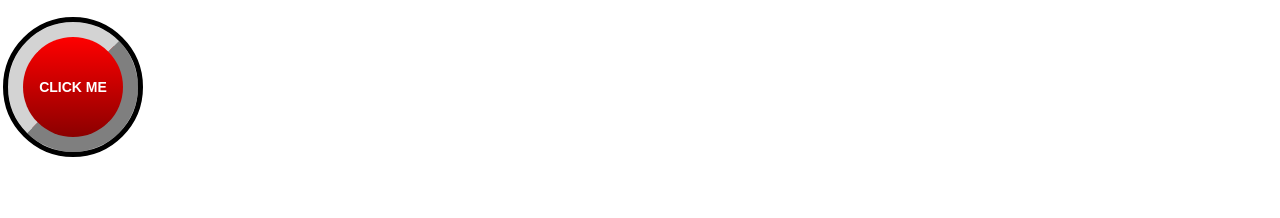
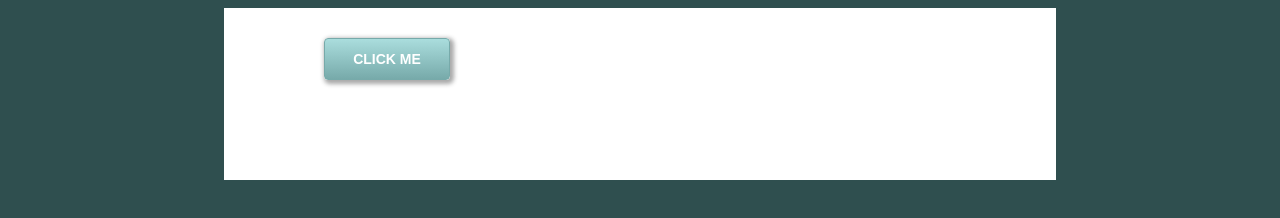
Before and after one commit to g-uberman/ninja-css-course, a plain HTML site: page index.html in a window 1280 px wide. Drawn offline with Linux system fonts and the light colour scheme.

Commit message:
box-shadow

```diff
--- a/css/syntax.css
+++ b/css/syntax.css
@@ -1,30 +1,25 @@
 .button{
-    display: inline-block;
+    display: block;
     width: 100px;
-    height: 100px;
-    border: 15px lightgrey outset;
-    outline: 5px solid black;
-    border-radius: 50%;
-    text-align: center;
-    color: white;
-    text-transform: uppercase;
-    font-size: 14px;
+    padding: 12px;
+    border: 1px solid #77aaaa;
     font-family: arial;
     font-weight: bold;
     text-transform: uppercase;
+    color: #fff;
     font-size: 14px;
-    font-family: arial;
-    font-weight: bold;
-    line-height: 100px;
-    background-color: red;
-    background: -moz-linear-gradient(top, red 0%, darkred 100%);
-    background: -webkit-linear-gradient(top, red 0%, darkred 100%);
-    background: linear-gradient(top, red 0%, darkred 100%);
+    text-align: center;
+    border-radius: 4px;
+    background: #aadddd;
+    background: -moz-linear-gradient(top, #aadddd 0%, #77aaaa 100%);
+    background: -webkit-linear-gradient(top, #aadddd 0%, #77aaaa 100%);
+    background: linear-gradient(top, #aadddd 0%, #77aaaa 100%);
+    box-shadow: 2px 2px 4px 2px rgba(40,40,40,0.4);
 }
 
 .button:hover{
-    background-color: darkred;
-    background: -moz-linear-gradient(bottom, red 0%, darkred 100%);
-    background: -webkit-linear-gradient(bottom, red 0%, darkred 100%);
-    background: linear-gradient(bottom, red 0%, darkred 100%);
+        background: #77aaaa;
+        background: -moz-linear-gradient(bottom, #aadddd 0%, #77aaaa 100%);
+        background: -webkit-linear-gradient(bottom, #aadddd 0%, #77aaaa 100%);
+        background: linear-gradient(bottom, #aadddd 0%, #77aaaa 100%);
 }
--- a/index.html
+++ b/index.html
@@ -11,18 +11,18 @@
     <title>CSS for Beginners</title>
 
     <style>
-#        body {
-#            background: darkslategrey;
-#        }
-#
-#        #main-content {
-#            background: white;
-#            width: 50%;
-#            padding: 100px;
-#            padding-top: 30px;
-#            margin: 0 auto;
-#        }
-#    </style>
+        body {
+            background: darkslategrey;
+        }
+
+        #main-content {
+            background: white;
+            width: 50%;
+            padding: 100px;
+            padding-top: 30px;
+            margin: 0 auto;
+        }
+    </style>
 
 
 </head>
@@ -31,7 +31,7 @@
 
     <div id="main-content">
 
-        <p class="button">Click Me</p>
+        <a class="button">Click Me</a>
 
     </div>
 
```
